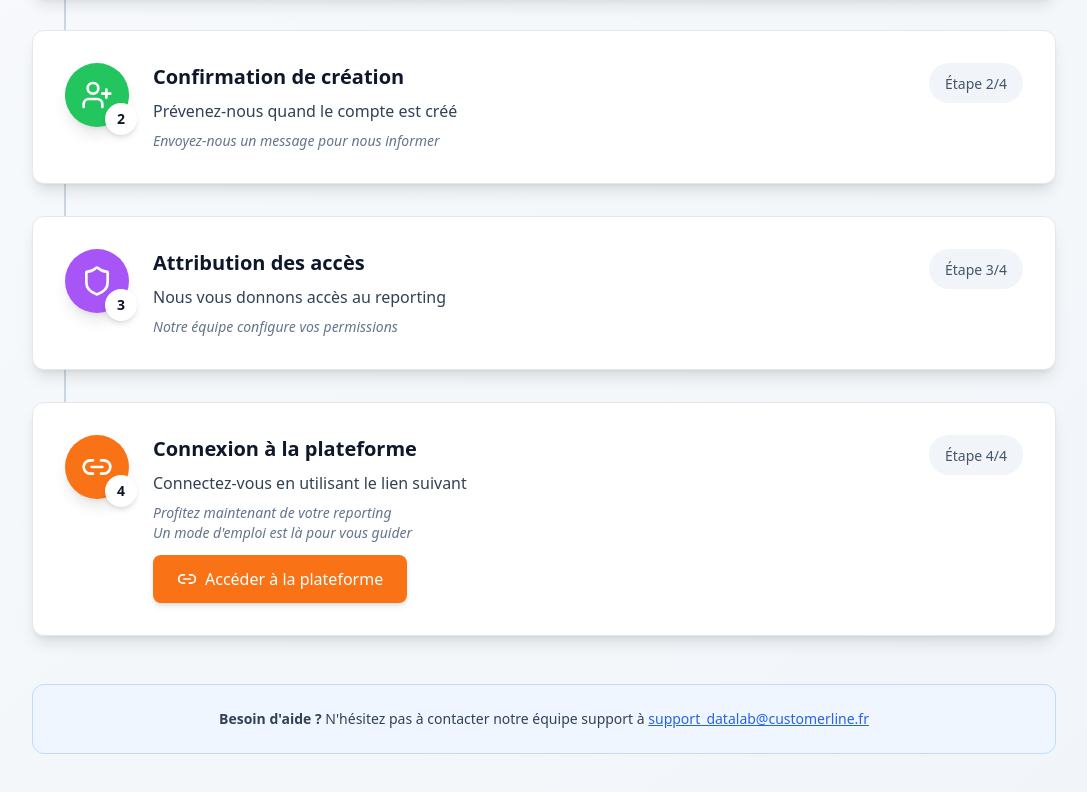
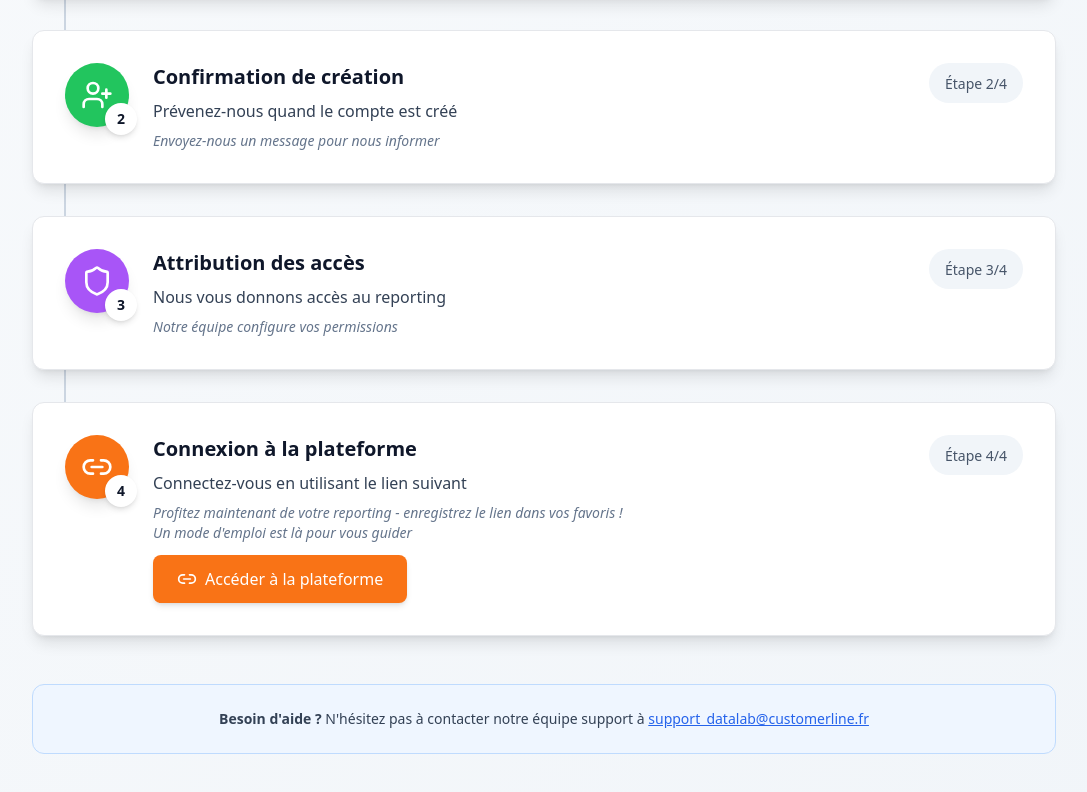
Before and after one commit to CustomerLine/CustomerLine, a plain HTML site: page onboarding/datalab-onboarding.html in a window 1280 px wide. Shown: the part 410-1202 px from the top of the page, without its empty margins (96-1183 px from the left). Drawn offline with nearby package versions, Linux system fonts and the light colour scheme.

Commit message:
Update datalab-onboarding.html

```diff
--- a/onboarding/datalab-onboarding.html
+++ b/onboarding/datalab-onboarding.html
@@ -103,7 +103,7 @@
                 <p class="text-base text-slate-700 mb-2">Connectez-vous en utilisant le lien suivant</p>
                 <div class="space-y-3">
                   <div class="text-sm text-slate-500 italic">
-                    <p>Profitez maintenant de votre reporting</p>
+                    <p>Profitez maintenant de votre reporting - enregistrez le lien dans vos favoris !</p>
                     <p>Un mode d'emploi est là pour vous guider</p>
                   </div>
                   <a id="cta-link" href="#" target="_blank" rel="noopener noreferrer"
```
